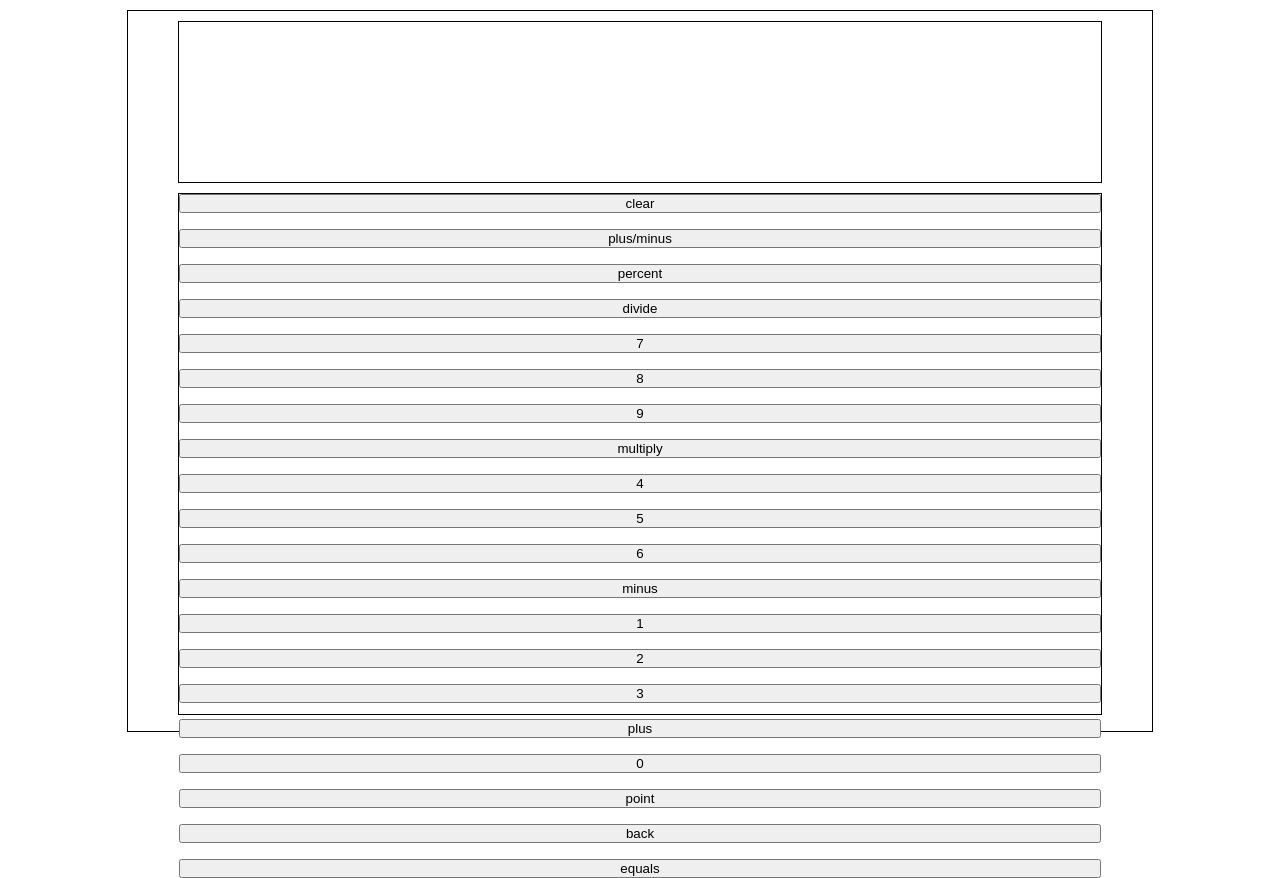
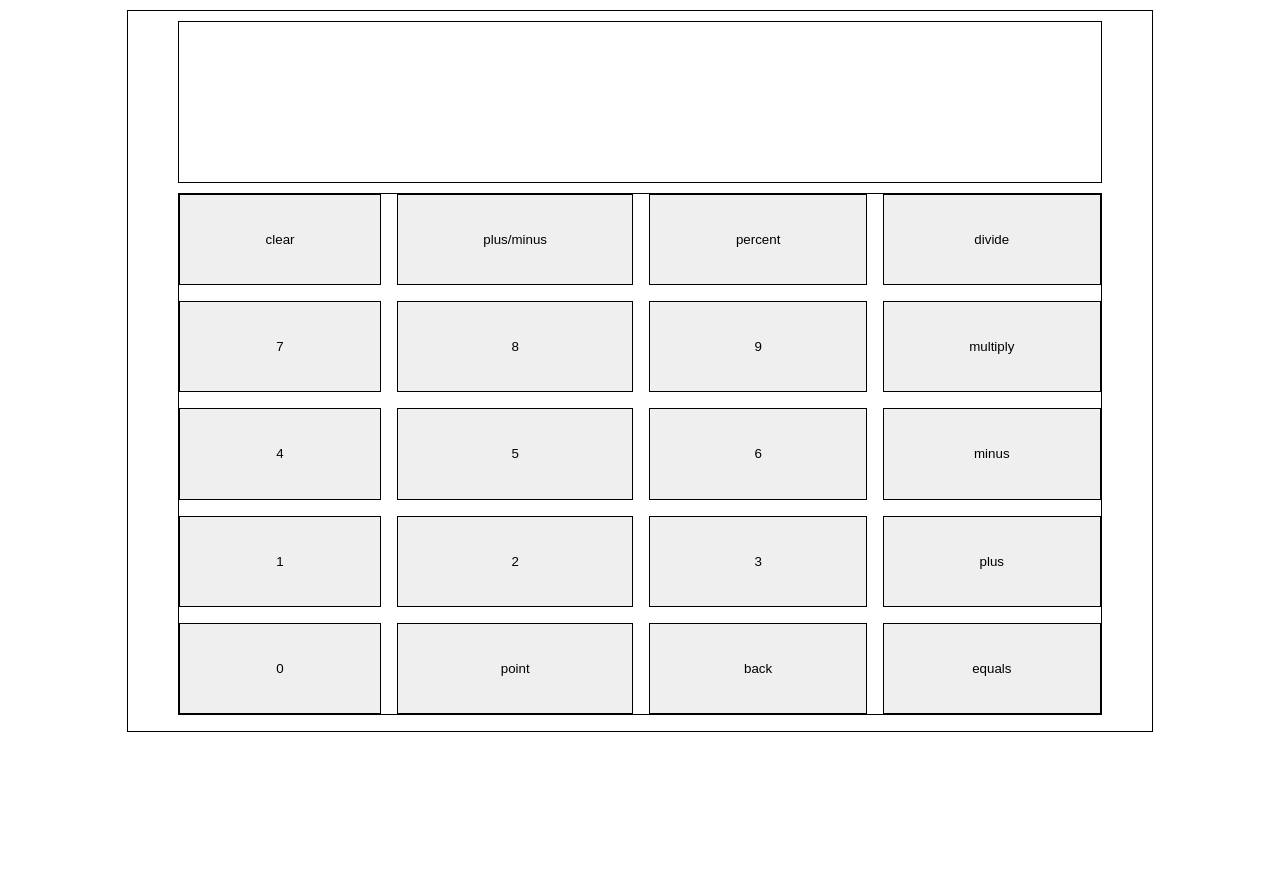
Before and after one commit to Andy-Reynolds/calculator-challenge, a plain HTML site: page index.html in a window 1280 px wide. After the commit the page ends 800 px from the top, so only its background shows below. Drawn offline with Linux system fonts and the light colour scheme.

Commit message:
placed buttons within grid

```diff
--- a/style.scss
+++ b/style.scss
@@ -26,6 +26,92 @@
     border: 1px solid black;
     display: grid;
     grid-template-columns: repeat(4 1fr);
+    grid-template-rows: repeat(5 1fr);
     gap: 1rem;
+
+    .buttons {
+      border: 1px solid black;
+
+      &__clear {
+        grid-area: 1/1/2/2;
+      }
+
+      &__plus-minus {
+        grid-area: 1/2/2/3;
+      }
+
+      &__percent {
+        grid-area: 1/3/2/4;
+      }
+
+      &__divide {
+        grid-area: 1/4/2/5;
+      }
+
+      &__seven {
+        grid-area: 2/1/3/2;
+      }
+
+      &__eight {
+        grid-area: 2/2/3/3;
+      }
+
+      &__nine {
+        grid-area: 2/3/3/4;
+      }
+
+      &__multiply {
+        grid-area: 2/4/3/5;
+      }
+
+      &__four {
+        grid-area: 3/1/4/2;
+      }
+
+      &__five {
+        grid-area: 3/2/4/3;
+      }
+
+      &__six {
+        grid-area: 3/3/4/4;
+      }
+
+      &__minus {
+        grid-area: 3/4/4/5;
+      }
+
+      &__one {
+        grid-area: 4/1/5/2;
+      }
+
+      &__two {
+        grid-area: 4/2/5/3;
+      }
+
+      &__three {
+        grid-area: 4/3/5/4;
+      }
+
+      &__plus {
+        grid-area: 4/4/5/5;
+      }
+
+      &__zero {
+        grid-area: 5/1/6/2;
+      }
+
+      &__point {
+        grid-area: 5/2/6/3;
+      }
+
+      &__back {
+        grid-area: 5/3/6/4;
+      }
+
+      &__equals {
+        grid-area: 5/4/6/5;
+      }
+
+    }
   }
 }
```
Also changed, not shown: dist/style.css.
